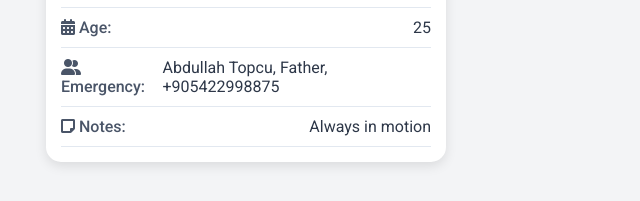
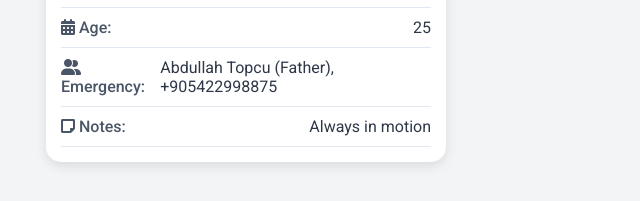
Before and after one commit to muhento/qrinfo, a plain HTML site: page index2.html in a window 1280 px wide. Shown: the part 596-797 px from the top of the page, 394-1034 px from the left. Drawn offline with Linux system fonts and the light colour scheme.

Commit message:
Update index2.html

```diff
--- a/index2.html
+++ b/index2.html
@@ -71,7 +71,7 @@
     		</div>
     		<div class="info-item">
         		<span class="info-label"><i class="fas fa-user-friends"></i> Emergency:</span>
-        		<span class="info-value">Abdullah Topcu, Father, +905422998875</span>
+        		<span class="info-value">Abdullah Topcu (Father),	 +905422998875</span>
     		</div>
     		<!-- Notes Section -->
     		<div class="info-item">
```
